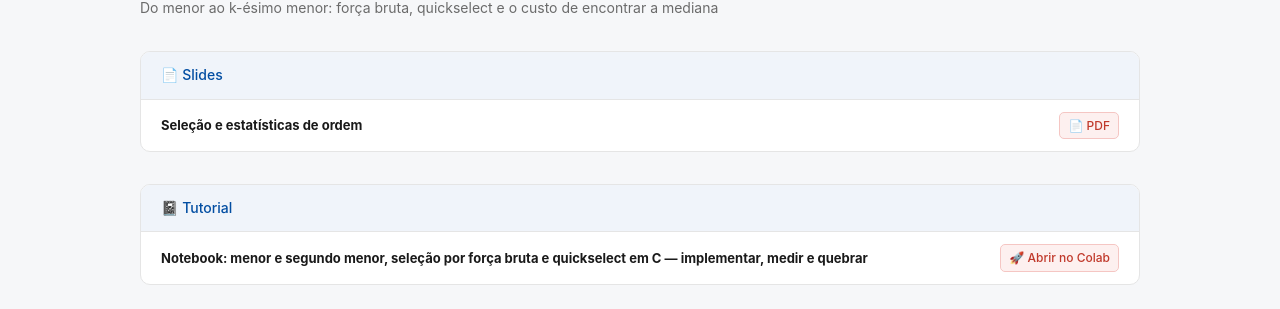
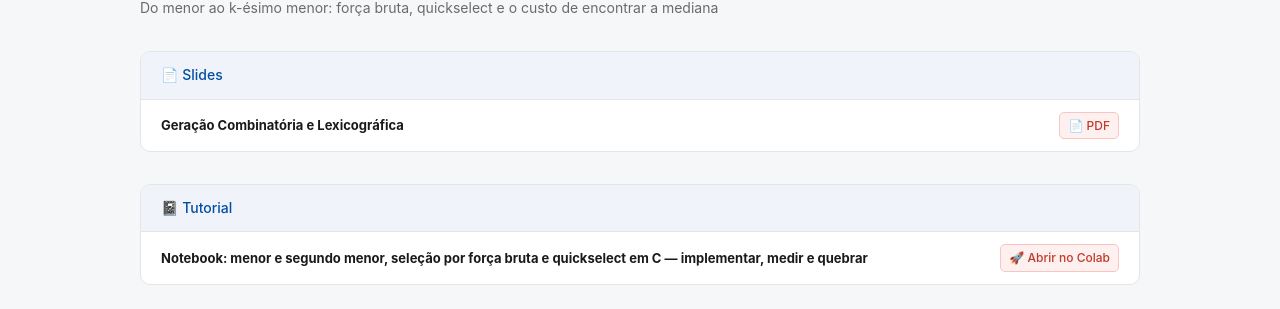
Before and after one commit to ayoshiaki/ufs-disciplinas, a Jekyll site: the page built from algoritmos-2/2026-2-T02/aula-06-geracao-combinatoria-lexicografica/index.md, in a window 1280 px wide. Shown: the part 183-492 px from the top of the page. Built offline with Jekyll 4.4.1, drawn with Linux system fonts in a browser that asks for light colours.

Commit message:
Ajustando o nome da aula 6 de AED2

```diff
--- a/algoritmos-2/2026-2-T02/aula-06-geracao-combinatoria-lexicografica/index.md
+++ b/algoritmos-2/2026-2-T02/aula-06-geracao-combinatoria-lexicografica/index.md
@@ -1,6 +1,6 @@
 ---
 layout: default
-title: "Aula 05 — Seleção e Estatísticas de Ordem"
+title: "Aula 06 — Geração Combinatória e Lexicográfica"
 disciplina: algoritmos-2
 turma: 2026-2-T02
 data: 2026-09-01
@@ -24,7 +24,7 @@
   <table>
     <tbody>
       <tr>
-        <td><strong>Seleção e estatísticas de ordem</strong></td>
+        <td><strong>Geração Combinatória e Lexicográfica</strong></td>
         <td class="td-right"><a class="badge-pdf" href="slides.pdf">📄 PDF</a></td>
       </tr>
     </tbody>
```
